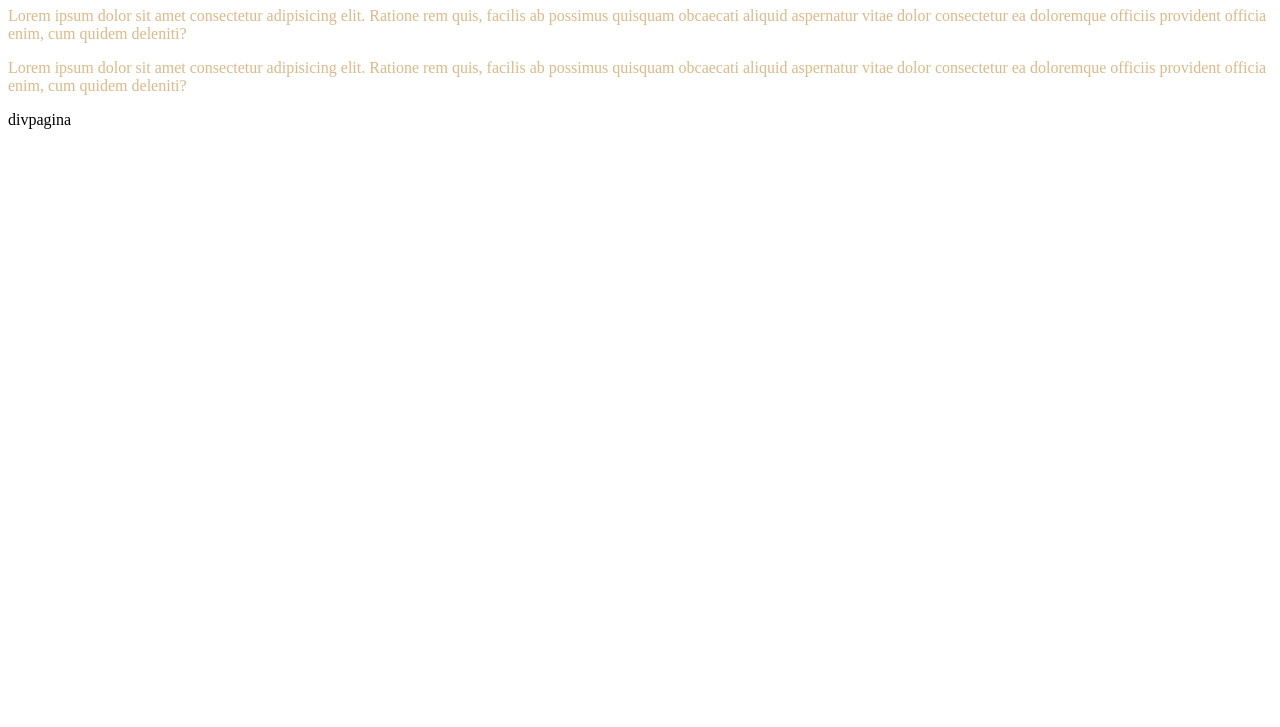
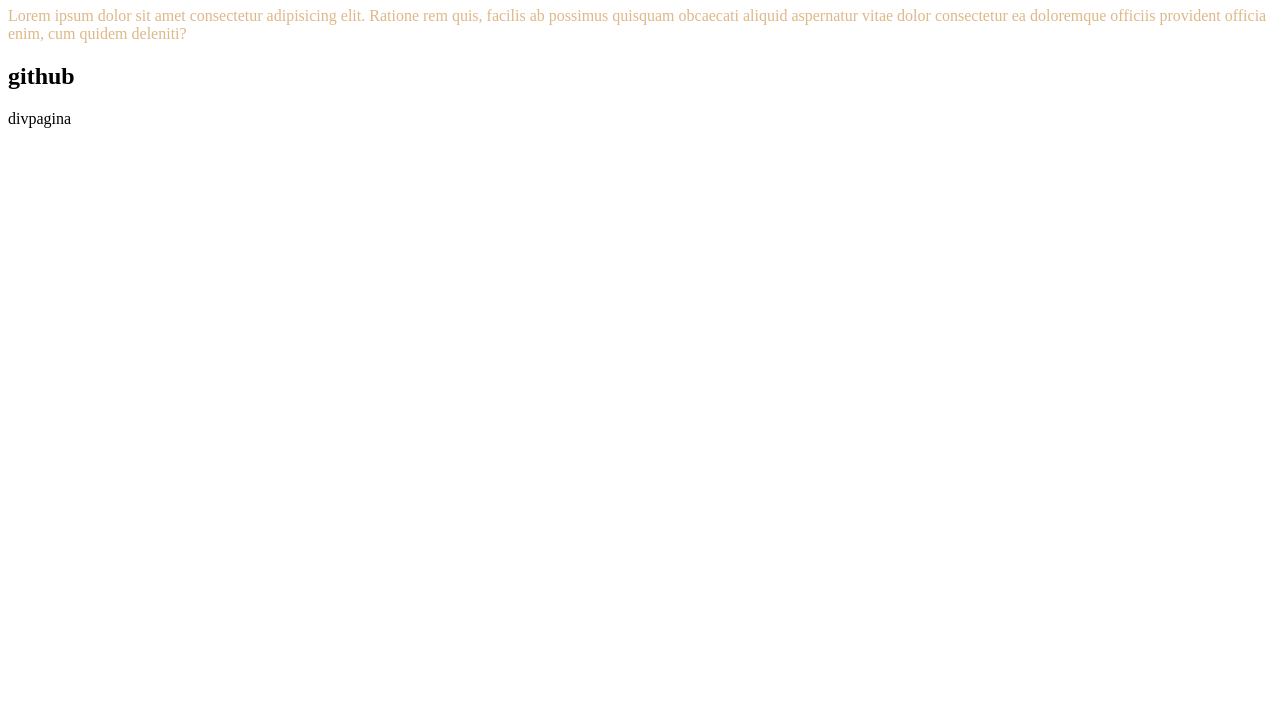
Before and after one commit to DennisPaz510/Mi-primer-proyecto, a plain HTML site: page index.html in a window 1280 px wide. Shown: the part 73-800 px from the top of the page. Drawn offline with Linux system fonts and the light colour scheme.

Commit message:
Este es mi tercer Commit

```diff
--- a/index.html
+++ b/index.html
@@ -17,11 +17,8 @@
       deleniti?
         </p>
         <p class='pueblo'>
-          Lorem ipsum dolor sit amet consectetur adipisicing elit. Ratione rem
-          quis, facilis ab possimus quisquam obcaecati aliquid aspernatur vitae
-          dolor consectetur ea doloremque officiis provident officia enim, cum
-          quidem deleniti?
         </p>
+        <h2>github</h2>
       </div>
 
     div<div*2>pagina</div>
```
